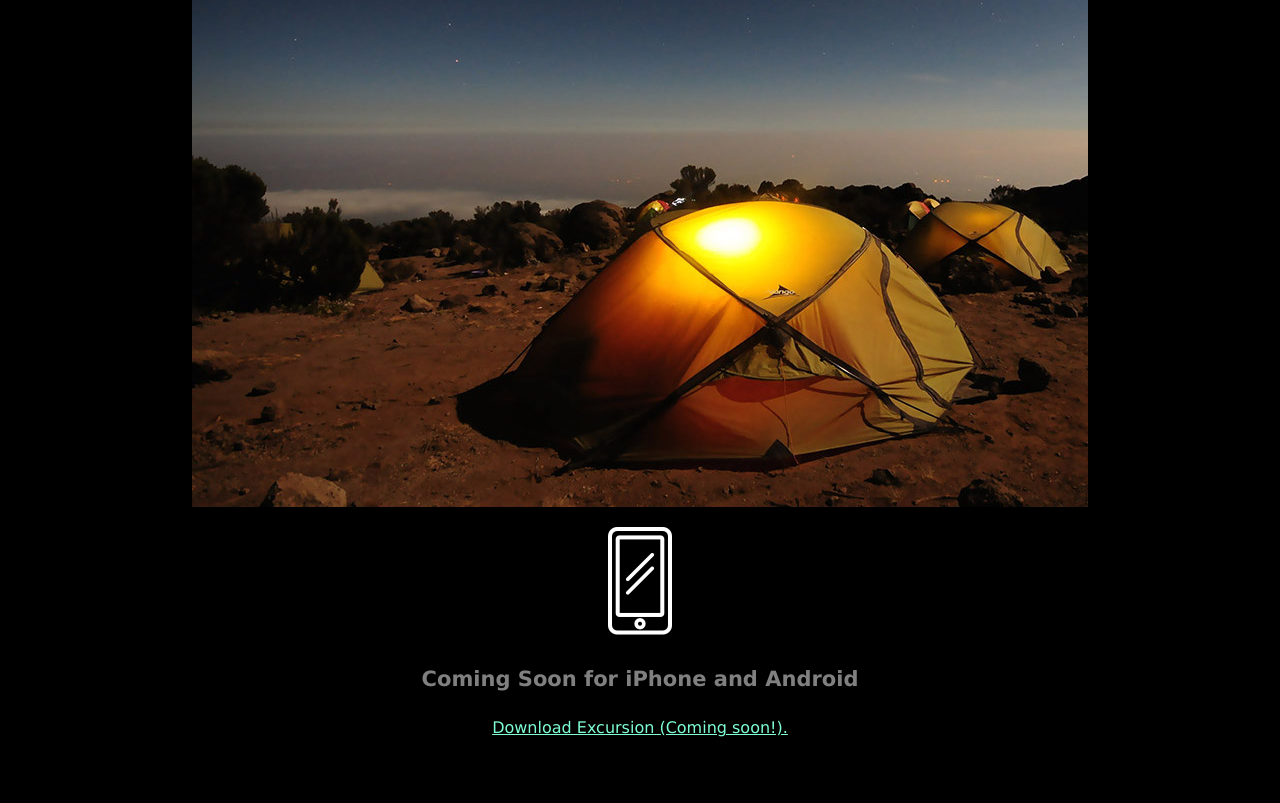
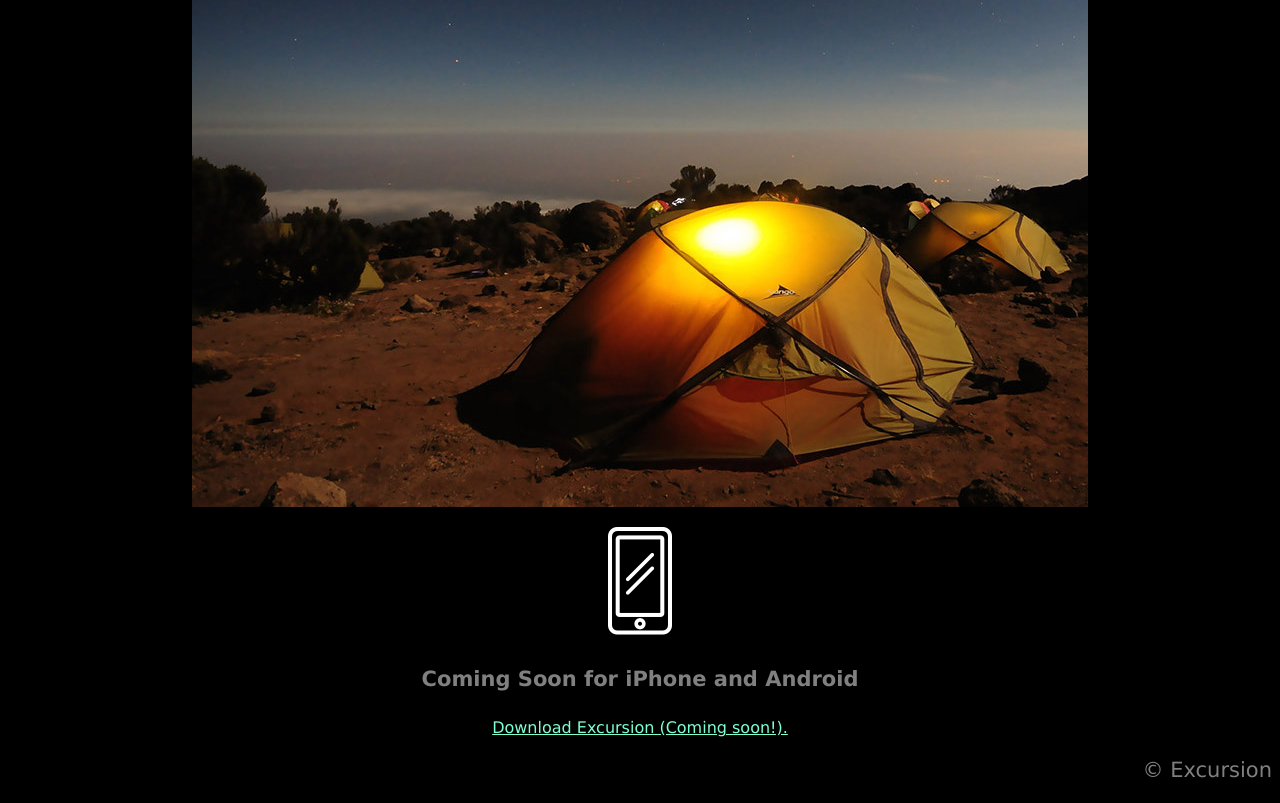
Before and after one commit to FrankSchuringa/excursion, a plain HTML site: page index.html in a window 1280 px wide. Shown: the part 505-1308 px from the top of the page. Before the commit the page ends 1258 px from the top, so only its background shows below. Drawn offline with Linux system fonts and the light colour scheme.

Commit message:
final pusht

```diff
--- a/index.html
+++ b/index.html
@@ -23,5 +23,6 @@
     <p><img src="./resources/images/phone.png"></p>
     <h4 class="header--sub"> Coming Soon for iPhone and Android </h4>
     <p><a class="link--cta" href="#">Download Excursion (Coming soon!).</a></p>
+    <p class="copyright"> © Excursion</p>
 </body>
 </html>
--- a/resources/css/style.css
+++ b/resources/css/style.css
@@ -27,3 +27,10 @@ body {
     font-size: 16px;
     color: aquamarine;
 }
+
+/* FOOTER */
+
+.copyright {
+    font-size: 21px;
+    color: grey;
+    text-align: right;
```
